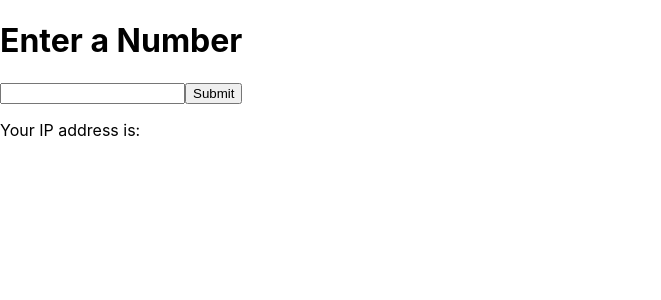
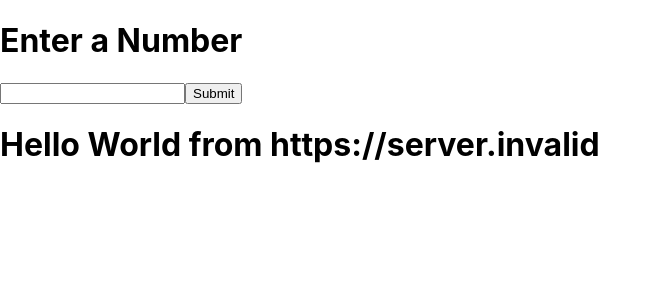
Before and after one commit to weicheng112/SimpleWebWithDocker, a React (Create React App) app in the folder frontend/number-input-app/: page / in a window 1280 px wide. Shown: the top 300 px of the page, without its empty margins (0-661 px from the left). Built offline with nearby package versions, Linux system fonts and the light colour scheme; no server answers.

Commit message:
Modify the hostname

```diff
--- a/frontend/number-input-app/src/App.js
+++ b/frontend/number-input-app/src/App.js
@@ -1,24 +1,10 @@
-import React, { useState, useEffect } from "react";
+import React, { useState } from "react";
 import axios from "axios";
 
 function App() {
   const [number, setNumber] = useState("");
   const [response, setResponse] = useState(null);
-  const [clientIp, setClientIp] = useState("");
-
-  useEffect(() => {
-    // Fetch the client IP address from ipify API
-    const fetchIP = async () => {
-      try {
-        const res = await axios.get("https://api.ipify.org?format=json");
-        setClientIp(res.data.ip);
-      } catch (error) {
-        console.error("Failed to fetch IP address:", error);
-      }
-    };
-
-    fetchIP();
-  }, []);
+  const hostname = process.env.REACT_APP_HOSTNAME || "Unknown Hostname";
 
   const handleSubmit = async (e) => {
     e.preventDefault();
@@ -29,7 +15,7 @@ function App() {
           number: parseInt(number),
         }
       );
-      setResponse(`The number you entered is: ${result.data.received_number}`);
+      setResponse(result.data.received_number);
     } catch (error) {
       console.error("Error submitting number:", error);
     }
@@ -46,8 +32,11 @@ function App() {
         />
         <button type="submit">Submit</button>
       </form>
-      {response && <p>{response}</p>}
-      <p>Your IP address is: {clientIp}</p>
+      {response && <p>The number you entered is: {response}</p>}
+
+      <div>
+        <h1>Hello World from {hostname}</h1>
+      </div>
     </div>
   );
 }
```
